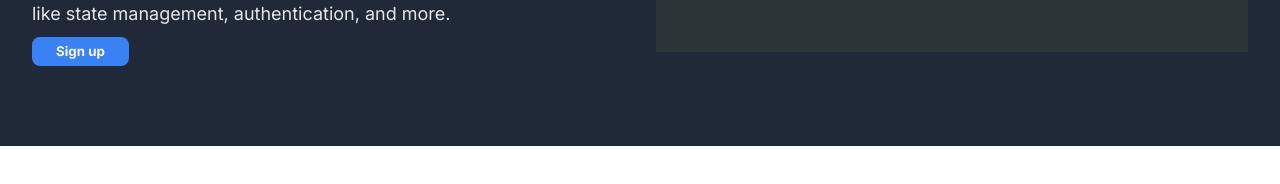
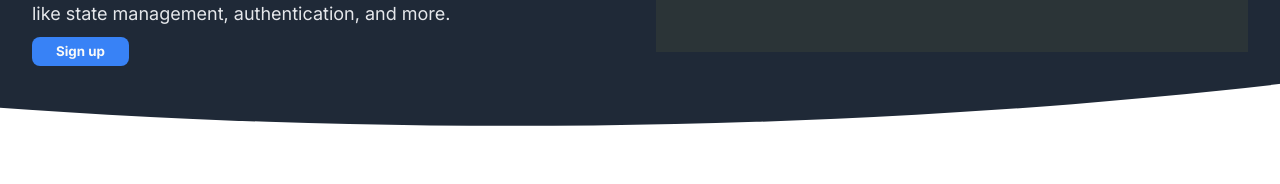
Before and after one commit to AnkitAdhikari/odin-landing-page, a plain HTML site: page index.html in a window 1280 px wide. Shown: the part 322-506 px from the top of the page. Drawn offline with Linux system fonts and the light colour scheme.

Commit message:
add clip-path to hero section

```diff
--- a/style.css
+++ b/style.css
@@ -58,6 +58,7 @@ header {
 .section-hero {
   background-color: #1f2937;
   padding: 6.4rem 0;
+  clip-path: ellipse(130% 90% at 40% 5%);
 }
 
 .hero {
```
